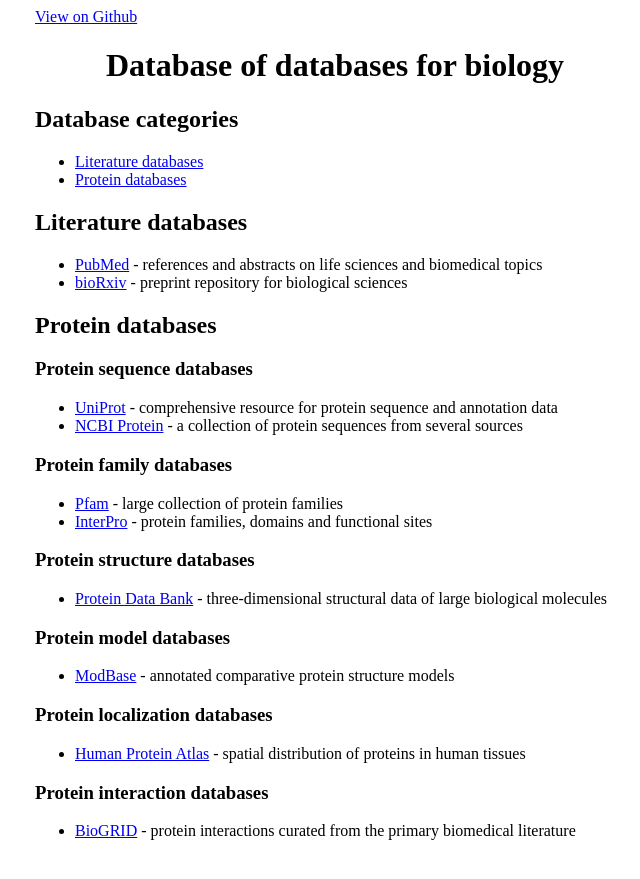
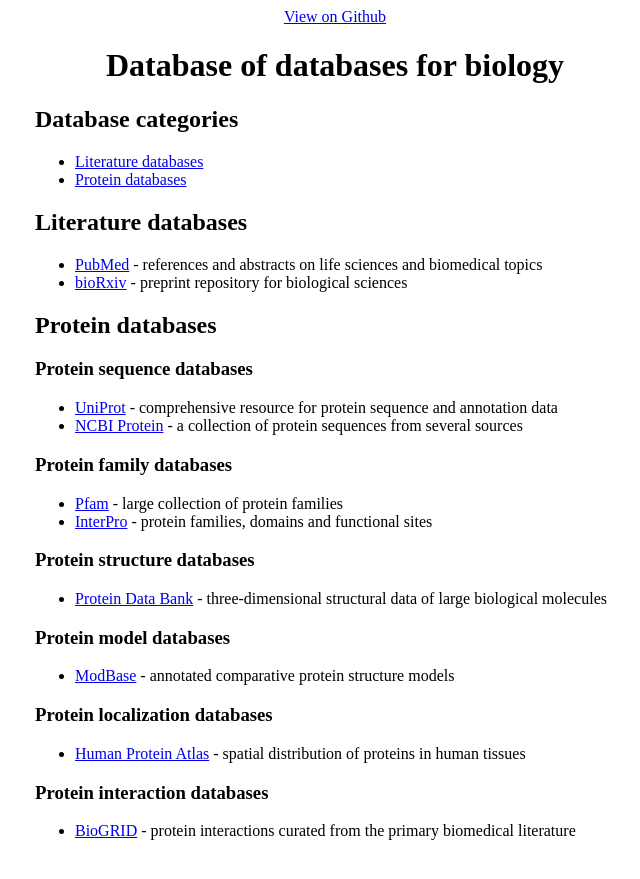
Before and after one commit to nollikai/dbdb.bio, a Jekyll site: the page built from README.md, in a window 1280 px wide. Shown: the top 879 px of the page, without its empty margins (305-945 px from the left). Built offline with Jekyll 4.4.1, drawn with Linux system fonts in a browser that asks for light colours; our own code applies the rules of GitHub Pages for plain Markdown files.

Commit message:
Update default.html

```diff
--- a/_layouts/default.html
+++ b/_layouts/default.html
@@ -9,15 +9,12 @@
 #database-of-databases-for-biology {
        text-align: center;
        }
-#gh-link {
-       text-align: center;
-       }
 </style>
 </head>
 <body>
 <main id="content" class="main-content" role="main">
 
-       <a href="https://github.com/nollikai/dbdb.bio" id="gh-link">View on Github</a>
+       <center><a href="https://github.com/nollikai/dbdb.bio">View on Github</a></center>
        {{ content }}
 
 </main>
```
